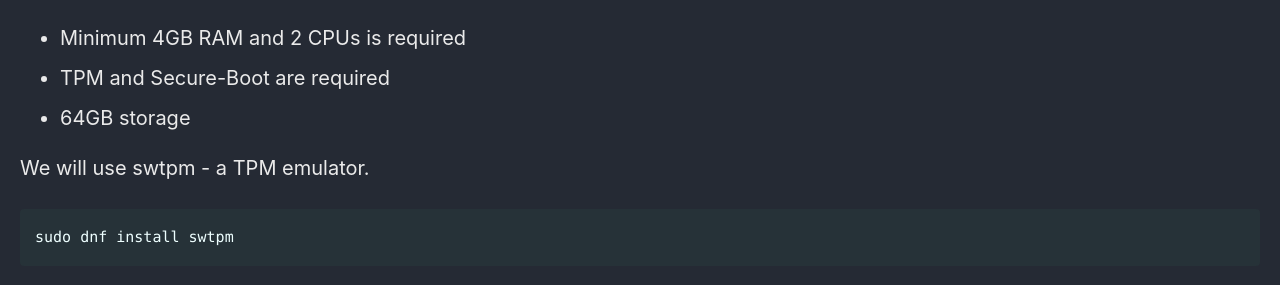
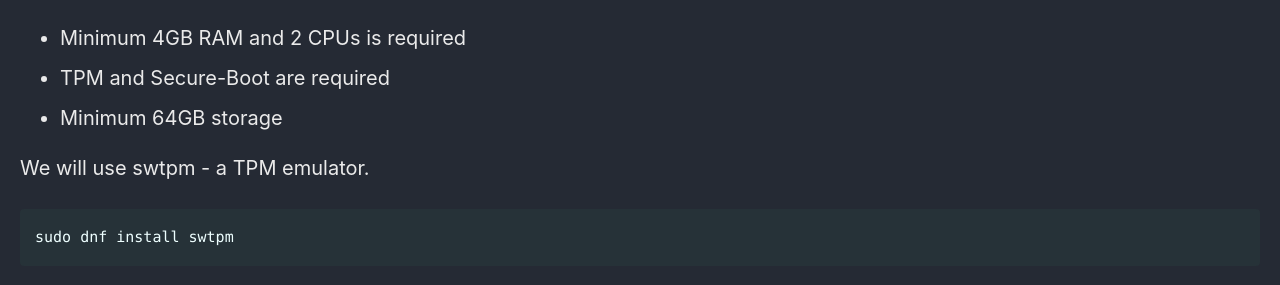
Before and after one commit to Connor-McCartney/Connor-McCartney.github.io, a Jekyll site: the page built from _pages/misc/qemu.md, in a window 1280 px wide and 900 px high, scrolled down 1629 px. Shown: the part 589-874 px from the top of the window. Built offline with Jekyll 4.4.1, drawn with Linux system fonts in a browser that asks for light colours; cached includes are drawn as plain includes.

Commit message:
Update qemu.md

```diff
--- a/_pages/misc/qemu.md
+++ b/_pages/misc/qemu.md
@@ -90,7 +90,7 @@ Troubleshooting 'This PC doesn't meet the minimum system requirements to install
 
 * Minimum 4GB RAM and 2 CPUs is required
 * TPM and Secure-Boot are required
-* 64GB storage
+* Minimum 64GB storage
 
 We will use swtpm - a TPM emulator.
 
```
